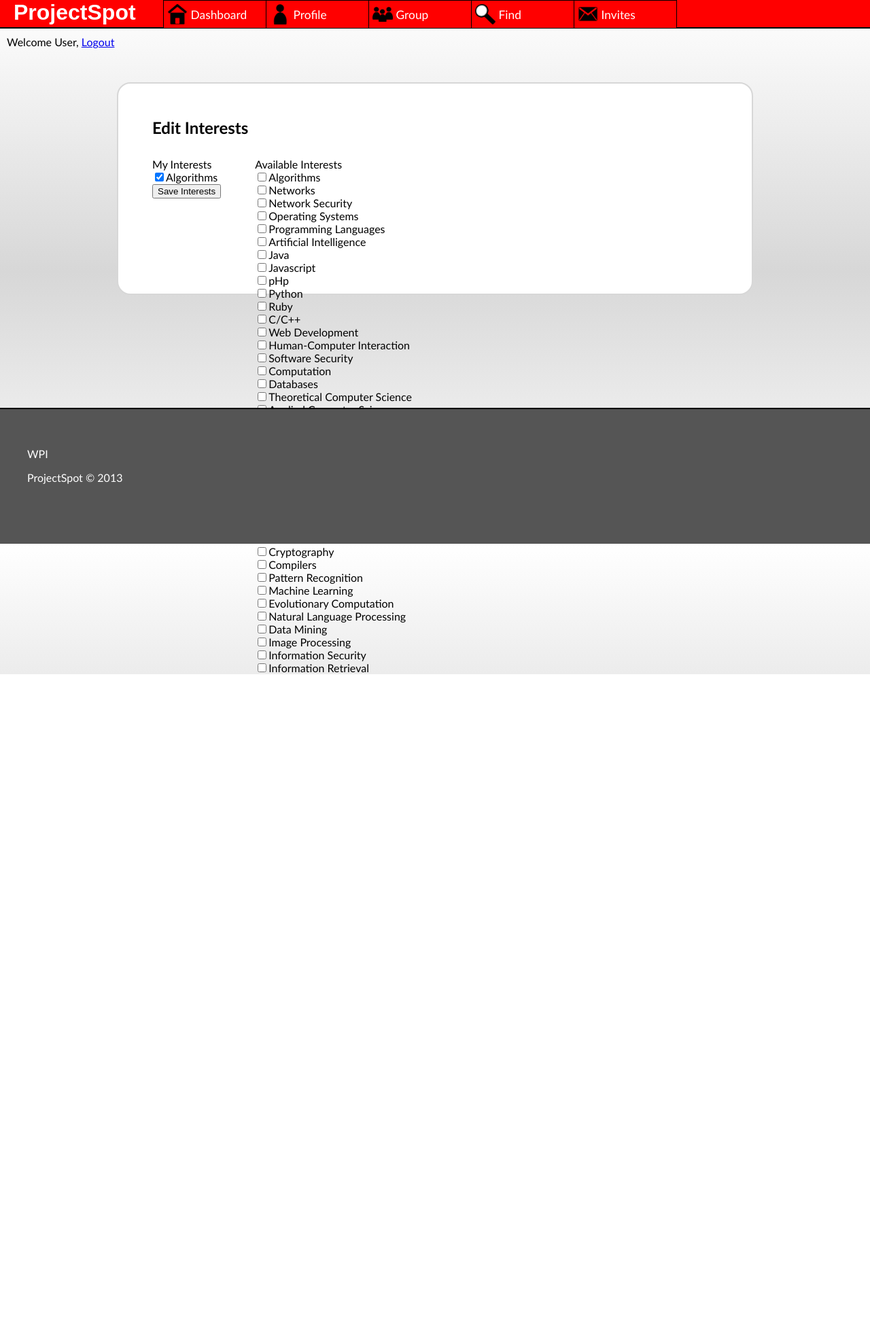
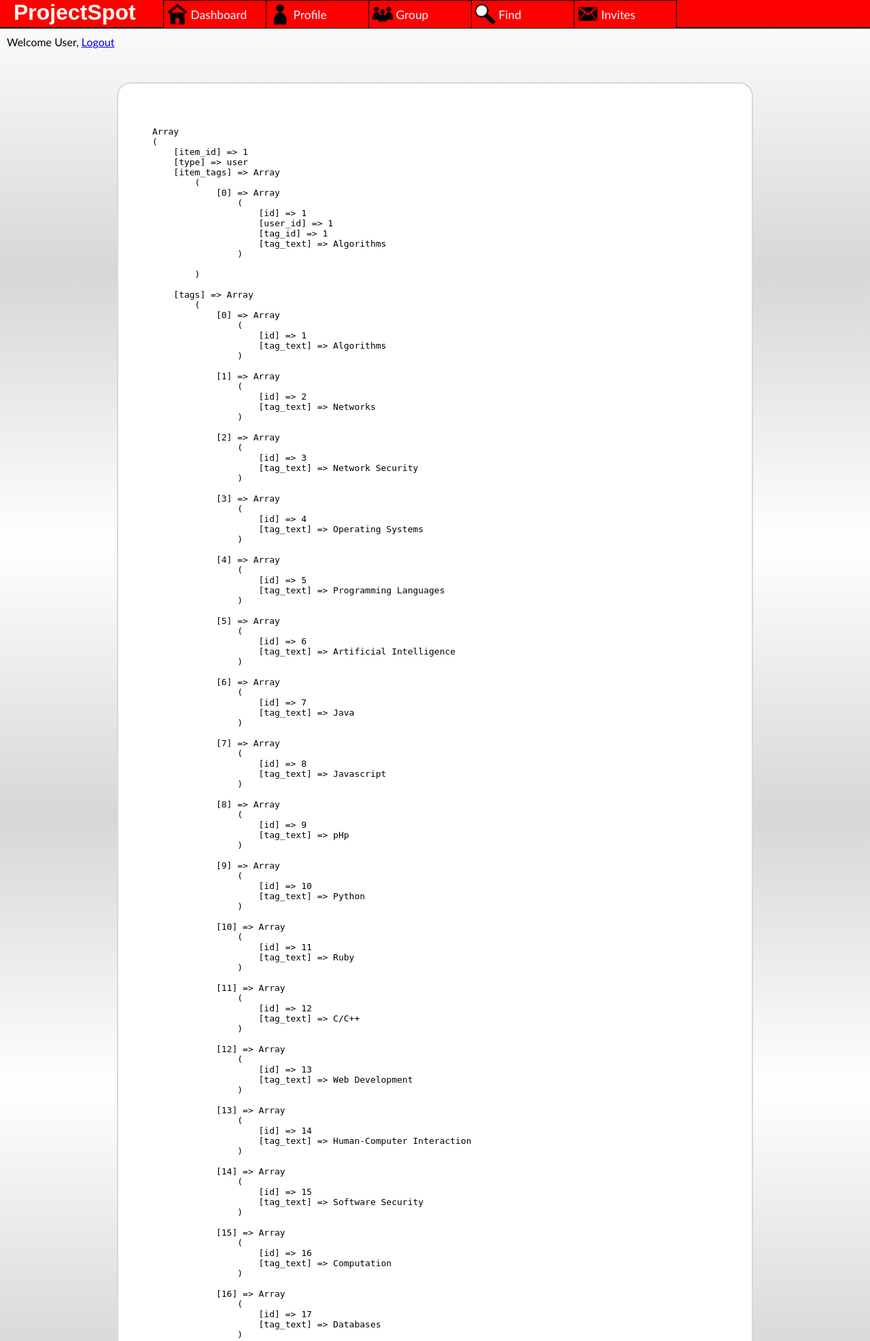
Before and after one commit to irreama/ProjectSpot, a CodeIgniter app: page /index.php/tag_rels/edit_user/1 in a window 1280 px wide. Shown: the top 1973 px of the page at 68% size. Before the commit the page ends 992 px from the top, so only its background shows below. Run offline with CodeIgniter, Linux system fonts and the light colour scheme; data comes from the database, SQL or seed files in the repository; some libraries are stand-ins or nearby versions.

Commit message:
Can I commit?

```diff
--- a/application/views/tag_rels/edit.php
+++ b/application/views/tag_rels/edit.php
@@ -1,3 +1,8 @@
+<pre>
+<?php
+print_r($tag_item);
+?>
+</pre>
 <div class="page-title">
 	<h2>Edit Interests</h2>
 </div>
@@ -47,3 +52,4 @@
 	?>
 	</div>
 </div><!--right column-->
+<p class="clear"></p>
```
